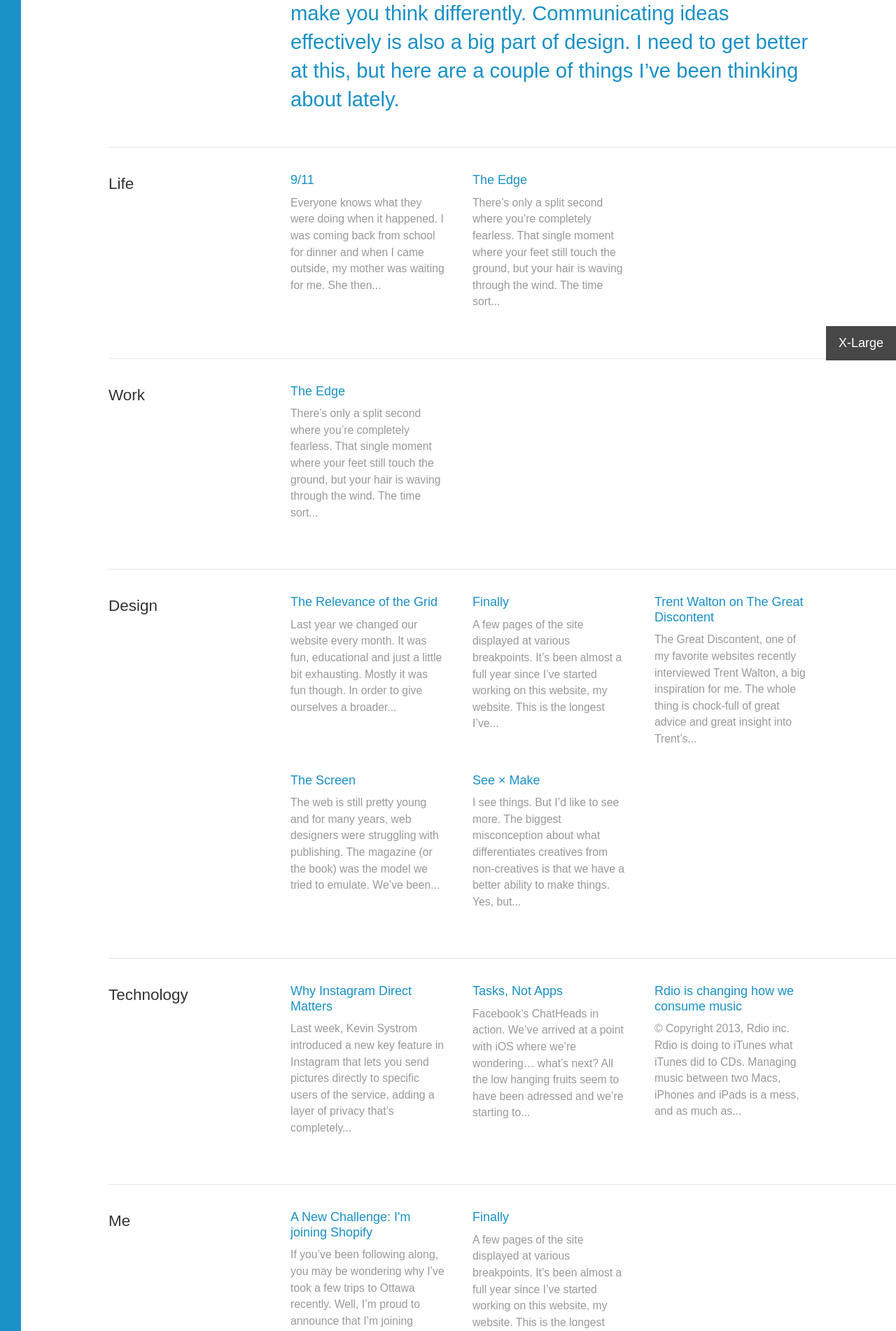
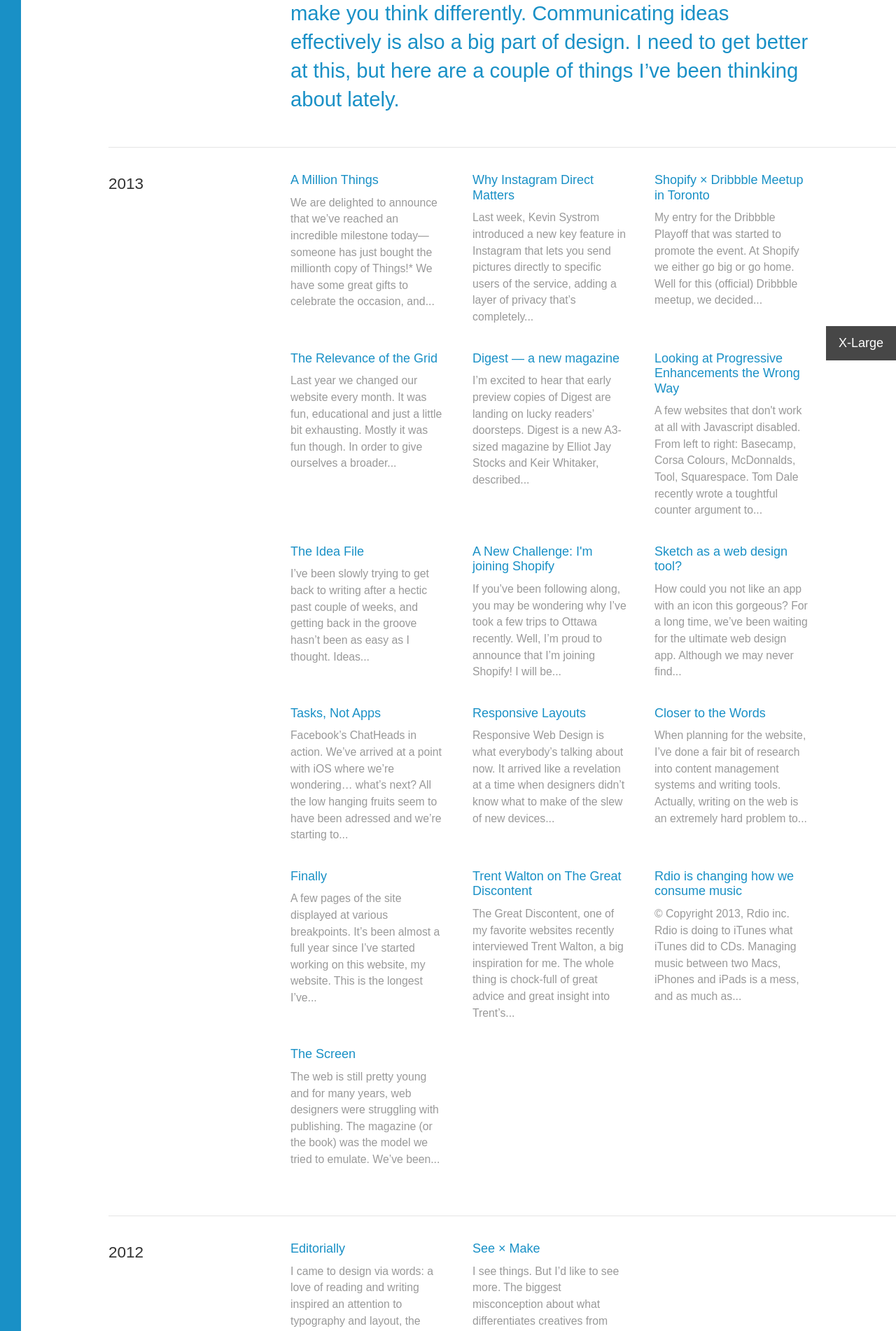
Before and after one commit to vernalkick/kevinclark, a Jekyll site: the page built from articles/index.html, in a window 1280 px wide. Shown: the part 385-2287 px from the top of the page at 70% size. Built offline with Jekyll 4.4.1, drawn with Linux system fonts in a browser that asks for light colours; nearby versions of some CDN libraries; some web fonts are replaced; Markdown is read by kramdown in place of the engine named in the settings; some of the changed text lies outside the part shown.

Commit message:
Sort the article archive by year instead of category

```diff
--- a/_posts/2011-06-14-the-last-goodbye.md
+++ b/_posts/2011-06-14-the-last-goodbye.md
@@ -2,9 +2,9 @@
 title: The Last Goodbye
 ---
 
-## If you read this, then it’s my last day of highschool. Already. After, I’ve got some exams, but that doesn’t count, *right*?
+This is my last day of highschool. It’s pretty scary and awesome in a lots of ways. Think about it — in five years, we've had more than 4 500 periods and spent about 6 500 hours in school. That’s a lot and it’s hard to accept that tomorrow will be the last.
 
-It’s pretty scary and awesome in a lots of ways. Think about it — in five years, we had *more than 4 500 periods and spent about 6 500 hours* in school. That’s a lot and it’s hard to accept that tomorrow will be the last. The last time to chat with my friends around a hallway, the last time we’re all gathered together around the same table, the last time we see the principals and the teachers we all love and hate. The last time we get up 5 minutes before the bell rings, the last time we see the cafeteria, the auditorium, the classes, the offices… You know what I mean.
+The last time to chat with my friends around a hallway, the last time we’re all gathered together around the same table, the last time we see the principals and the teachers we all love and hate. The last time we get up 5 minutes before the bell rings, the last time we see the cafeteria, the auditorium, the classes, the offices… You know what I mean.
 
 Tonight I get the feeling that maybe I didn’t do enough. Maybe I haven’t fully experienced my highschool like I should have. Could have worked more, could have laughed more. But, the more I think about it… it was just awesome. It would never been that awesome without all of you guys. I feel like even if I haven’t talked to every single one of my classmates, they played a big role in shaping the person that I am now. And I can never thank you enough.
 
--- a/_posts/2013-10-07-welcome-to-jekyll.markdown
+++ /dev/null
@@ -1,23 +0,0 @@
----
-title:  "Welcome to Jekyll!"
-date: 2013-10-07 22:19:22
-excerpt: Every designer is wired differently. Some people are idea people, some people are artists. I’m an optimizer.
----
-
-You'll find this post in your `_posts` directory - edit this post and re-build (or run with the `-w` switch) to see your changes!
-To add new posts, simply add a file in the `_posts` directory that follows the convention: YYYY-MM-DD-name-of-post.ext.
-
-Jekyll also offers powerful support for code snippets:
-
-{% highlight ruby %}
-def print_hi(name)
-  puts "Hi, #{name}"
-end
-print_hi('Tom')
-#=> prints 'Hi, Tom' to STDOUT.
-{% endhighlight %}
-
-Check out the [Jekyll docs][jekyll] for more info on how to get the most out of Jekyll. File all bugs/feature requests at [Jekyll's GitHub repo][jekyll-gh].
-
-[jekyll-gh]: https://github.com/mojombo/jekyll
-[jekyll]:    http://jekyllrb.com
--- a/_posts/2013-10-10-digest.md
+++ b/_posts/2013-10-10-digest.md
@@ -10,10 +10,6 @@
     <img src="http://howells.ws/images/made/images/uploads/digest_460_307_s_c1.jpg">
 </figure>
 
-<p class="note right">
-  The best part is that Elliot and Keir kindly invited me to contribute an article to the debut issue, so I penned a few words about my favourite places in New York City; a city a love and visit often.
-</p>
-
 I’m excited to hear that early preview copies of [Digest](http://readdigest.com/) are landing on lucky readers’ doorsteps. Digest is a new A3-sized magazine by <a href="http://viewportindustries.com/about">Elliot Jay Stocks and Keir Whitaker</a>, described as “a seasonal digest of culture that surrounds the world of the creative professional; a lifestyle publication that provides inspiration for the discerning traveller; a reminder that the world away from our computers is ripe for exploration.”
 
 The best part is that Elliot and Keir kindly invited me to contribute an article to the debut issue, so I penned a few words about my favourite places in New York City; a city a love and visit often.
--- a/articles/index.html
+++ b/articles/index.html
@@ -10,14 +10,22 @@
 			<h2>There’s just something about writing ideas down that make you think differently. Communicating ideas effectively is also a big part of design. I need to get better at this, but here are a couple of things I’ve been thinking about lately.</h2>
 		</header>
 		<section id="main">
-
-				{% for category in site.categories %}
+				{% for post in site.posts %}
+					{% unless post.next %}
 						<div class="article-category">
-				<h3>{{ category | first | capitalize }}</h3>
+						  <h3>{{ post.date | date: '%Y' }}</h1>
 						  <ul>
-					{% for posts in category %}
-						{% for post in posts %}
-						{% if post.title != undefined %}
+					{% else %}
+					  {% capture year %}{{ post.date | date: '%Y' }}{% endcapture %}
+					  {% capture nyear %}{{ post.next.date | date: '%Y' }}{% endcapture %}
+					  {% if year != nyear %}
+							  </ul>
+							</div>
+						  <div class="article-category">
+						    <h3>{{ post.date | date: '%Y' }}</h3>
+						    <ul>
+					  {% endif %}
+					{% endunless %}
 					<li>
 						<a href="{{ post.url }}">
 							<h4>{{ post.title }}</h4>
@@ -25,26 +33,6 @@
 							<time>{{ post.date | date: '%B %d' }}</time>
 						</a>
 					</li>
-						{% endif %}
-						{% endfor %}
-					{% endfor %}
-				</ul>
-				</div>
-				{% endfor %}
-				<div class="article-category">
-					<h3>Other</h3>
-					<ul>
-						{% for post in site.posts %}
-						{% if post.categories == empty %}
-								<li>
-									<a href="{{ post.url }}">
-										<h4>{{ post.title }}</h4>
-										<p>Categories are '{{ post.categories }}'</p>
-										<p>{{ post.content | strip_html | truncatewords:30}}</p>
-										<time>{{ post.date | date: '%B %d' }}</time>
-									</a>
-								</li>
-							{% endif %}
 				{% endfor %}
 					</ul>
 				</div>
--- a/assets/styles/css/style.css
+++ b/assets/styles/css/style.css
@@ -1606,6 +1606,9 @@
   .article-category ul li:nth-child(2n+2) {
     margin-right: 0;
   }
+  .article-category ul li:nth-child(2n+1) {
+    clear: left;
+  }
   .article-category ul li time {
     opacity: 0;
     font-size: .75em;
@@ -1645,13 +1648,24 @@
     width: 74.0%;
     float: left;
   }
-  .article-category ul li, .article-category ul li:nth-child(2n+2) {
+  .article-category ul li {
     width: 29.72973%;
     float: left;
     margin-right: 5.40541%;
     margin-bottom: 5%;
   }
-  .article-category ul li:nth-child(3n+3), .article-category ul li:nth-child(2n+2):nth-child(3n+3) {
+  .article-category ul li:nth-child(2n+1) {
+    clear: none;
+  }
+  .article-category ul li:nth-child(2n+2) {
+    width: 29.72973%;
+    float: left;
+    margin-right: 5.40541%;
+  }
+  .article-category ul li:nth-child(3n+1) {
+    clear: left;
+  }
+  .article-category ul li:nth-child(3n+3) {
     margin-right: 0;
   }
 }
```
Also changed, not shown: _posts/2013-02-17-rdio.md (+5 -5 lines), _posts/2013-09-07-iphone-5s.md (deleted, +0 -13 lines), assets/styles/scss/_pages/_article-lst.scss (+8 -2 lines). Lines whose indentation alone changed are shown as unchanged.
